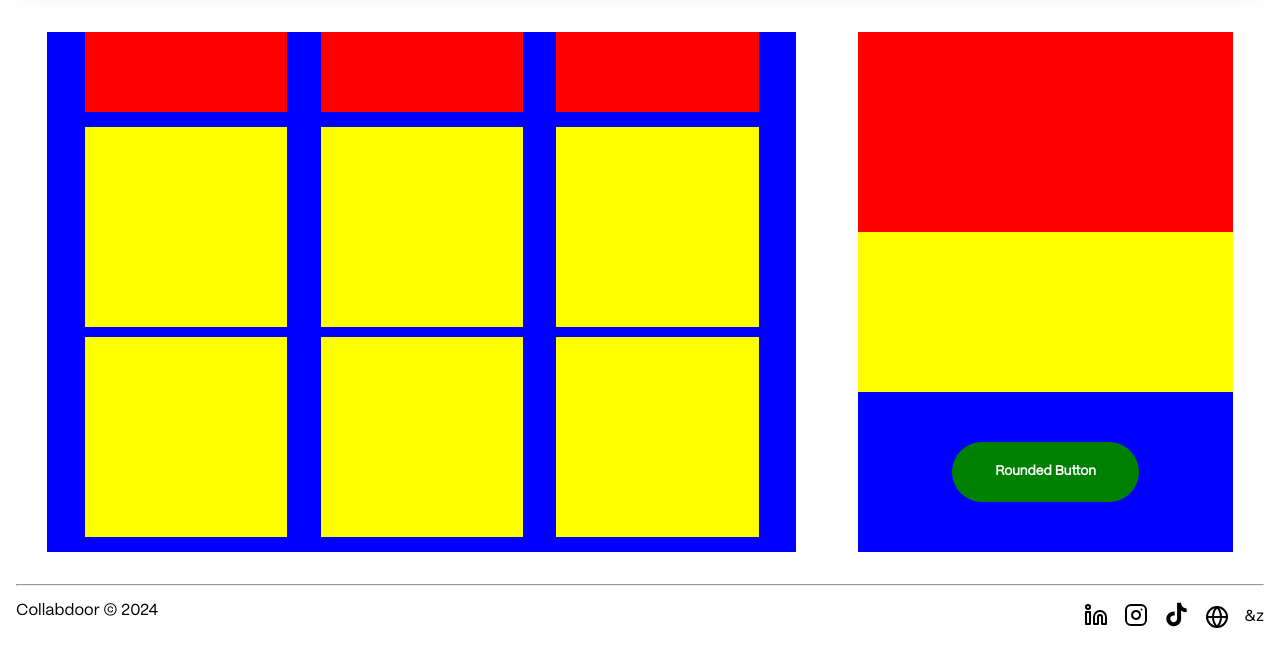
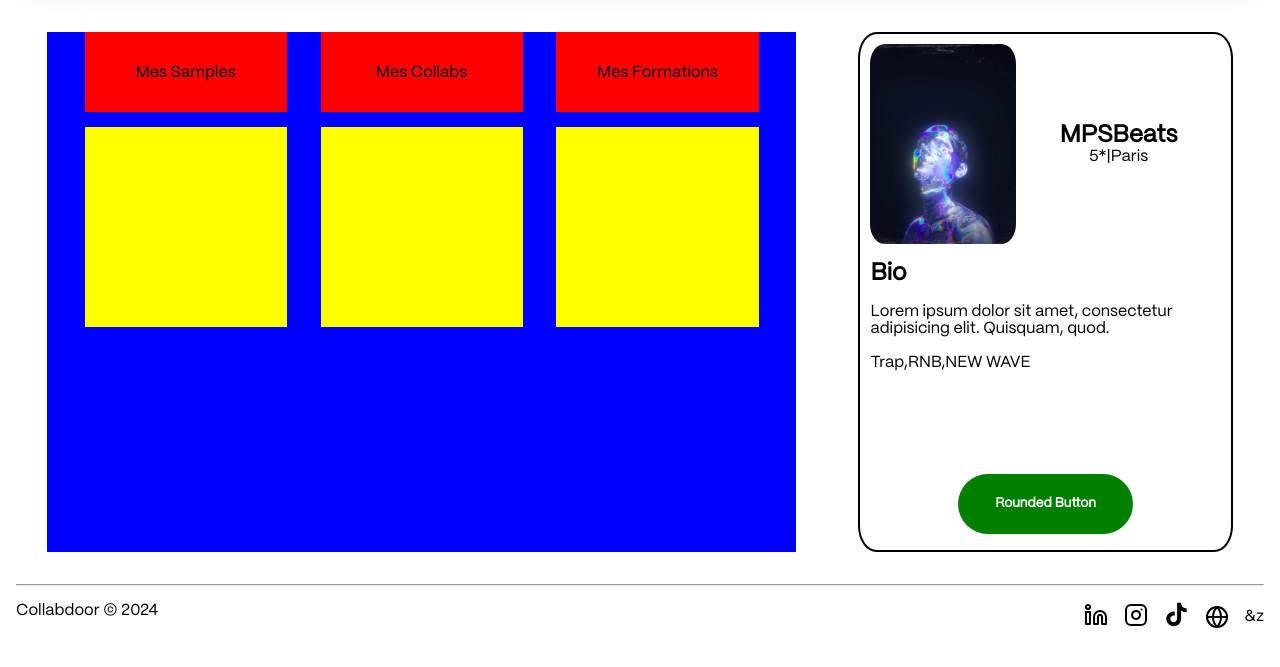
Before and after one commit to MPSBeats/ChallengeWeb_CollabDoor, a PHP site: template views/profile.php in a window 1280 px wide. Shown: the part 120-787 px from the top of the page. Run offline with PHP 8.4, Linux system fonts and the light colour scheme; the template is opened without the code that fills it, so the values that code supplies are empty; some libraries are stand-ins or nearby versions.

Commit message:
Profile Right part setup

```diff
--- a/views/profile.php
+++ b/views/profile.php
@@ -4,33 +4,89 @@
     <div style="display: flex; width: 100%; justify-content: space-around;">
         <div style="background-color: blue; width: 60%; height: 65vh;">
             <div style="display: flex; justify-content: space-between; margin: 0 5%; margin-bottom:2%">
-                <div style="width: 30%; height: 10vh; background-color: red;"></div>
-                <div style="width: 30%; height: 10vh; background-color: red;"></div>
-                <div style="width: 30%; height: 10vh; background-color: red;"></div>
+                <div class="option" data-action="samples" style="width: 30%; height: 10vh; background-color: red; display: flex; align-items: center; justify-content: center; cursor: pointer;">Mes Samples</div>
+                <div class="option" data-action="collabs" style="width: 30%; height: 10vh; background-color: red; display: flex; align-items: center; justify-content: center; cursor: pointer;">Mes Collabs</div>
+                <div class="option" data-action="formations" style="width: 30%; height: 10vh; background-color: red; display: flex; align-items: center; justify-content: center; cursor: pointer;">Mes Formations</div>
             </div>
-            <div style="display: flex; flex-wrap: wrap; justify-content: space-between; margin:0 5% ; ">
-    <div style="height: 25vh; width: 30%; background-color: yellow; margin-bottom: 10px;"></div>
-    <div style="height: 25vh; width: 30%; background-color: yellow; margin-bottom: 10px;"></div>
-    <div style="height: 25vh; width: 30%; background-color: yellow; margin-bottom: 10px;"></div>
-    <div style="height: 25vh; width: 30%; background-color: yellow; margin-bottom: 10px;"></div>
-    <div style="height: 25vh; width: 30%; background-color: yellow; margin-bottom: 10px;"></div>
-    <div style="height: 25vh; width: 30%; background-color: yellow; margin-bottom: 10px;"></div>
+            <div class="squares-container" style="display: flex; flex-wrap: wrap; justify-content: space-between; margin:0 5%; ">
+                <div class="square" style="height: 25vh; width: 30%; background-color: yellow; margin-bottom: 10px;"></div>
+                <div class="square" style="height: 25vh; width: 30%; background-color: yellow; margin-bottom: 10px;"></div>
+                <div class="square" style="height: 25vh; width: 30%; background-color: yellow; margin-bottom: 10px;"></div>
+                <div class="square" style="height: 25vh; width: 30%; background-color: yellow; margin-bottom: 10px;display:none;"></div>
+                <div class="square" style="height: 25vh; width: 30%; background-color: yellow; margin-bottom: 10px;display:none;"></div>
+                <div class="square" style="height: 25vh; width: 30%; background-color: yellow; margin-bottom: 10px;display:none;"></div>
+            </div>
+        </div>
+
+        <div style="border: 2px solid black;border-radius: 5%; width: 30%; height: 65vh;padding: 10px">
+            <div style="display: flex; justify-content: space-between;">
+            <div style="width: 25vh; height: 25vh; overflow: hidden; border-radius: 10%;">
+    <img src="assets/img/picture1.png" alt="Profile PictureS" width="100%" height="100%" style="object-fit: cover;">
 </div>
 
-
-        </div>
-
-        <div style="background-color: blue; width: 30%; height: 65vh;">
-            <div style="display: flex; justify-content: space-between;">
-                <div style="background-color: red; width: 25vh; height: 25vh;"></div>
-                <div style="background-color: red; width: 30vh; height: 25vh;"></div>
+                <div style=" width: 35vh; height: 25vh; display: flex; align-items: center; justify-content: center; flex-direction: column;">
+                    <h2>MPSBeats</h2>
+                        <div style="display: flex; justify-content: space-around">
+                        <p>5*</p>
+                        <p>|</p>
+                        <p>Paris</p>
+                        </div>
+                </div>
             </div>
-            <div style="background-color: yellow; width: 100%; height: 20vh;"></div>
-            <div style="display: flex; justify-content: center; align-items: center; height: 20vh;">
-                <button style="background-color: green; padding: 10px; border-radius: 50px; text-align: center; line-height: 5vh; border: none; color: white; width: 50%;">
-                    Rounded Button
-                </button>
+            <div style=" width: 100%; height: 25vh;">
+                <br>
+                <h2>Bio</h2>
+                <br>
+                <p>Lorem ipsum dolor sit amet, consectetur adipisicing elit. Quisquam, quod.</p>
+                <br>
+                <div style="display: flex;">
+                    <p>Trap,</p>
+                    <p>RNB,</p>
+                    <p>NEW WAVE</p>
+                </div>
+            </div>
+            <div style="display: flex; justify-content: center; align-items: center; height: 15vh;">
+                <button style="background-color: green; padding: 10px; border-radius: 50px; text-align: center; line-height: 5vh; border: none; color: white; width: 50%;">Rounded Button</button>
             </div>
         </div>
     </div>
 </main>
+
+<script>
+    // Add event listeners to the top options
+    document.querySelectorAll('.option').forEach(option => {
+        option.addEventListener('click', function() {
+            const action = this.getAttribute('data-action');
+            const squares = document.querySelectorAll('.square');
+            const squaresContainer = document.querySelector('.squares-container');
+
+            if (action === 'samples') {
+                // Display only 3 squares and make them bigger
+                squares.forEach((square, index) => {
+                    if (index < 3) {
+                        square.style.display = 'block'; // Show the first 3 squares
+                        square.style.width = '30%'; // Increase width
+                        square.style.height = '25vh'; // Increase height
+                        square.style.backgroundColor = 'yellow'; // Change color
+                    } else {
+                        square.style.display = 'none'; // Hide the rest
+                    }
+                });
+            } else {
+                // Reset all squares for other actions
+                squares.forEach(square => {
+                    square.style.display = 'block'; // Show all squares
+                    square.style.width = '30%'; // Reset to original width
+                    square.style.height = '25vh'; // Reset to original height
+                });
+
+                // Optionally, change their color for other actions
+                if (action === 'collabs') {
+                    squares.forEach(square => square.style.backgroundColor = 'orange');
+                } else if (action === 'formations') {
+                    squares.forEach(square => square.style.backgroundColor = 'purple');
+                }
+            }
+        });
+    });
+</script>
```
